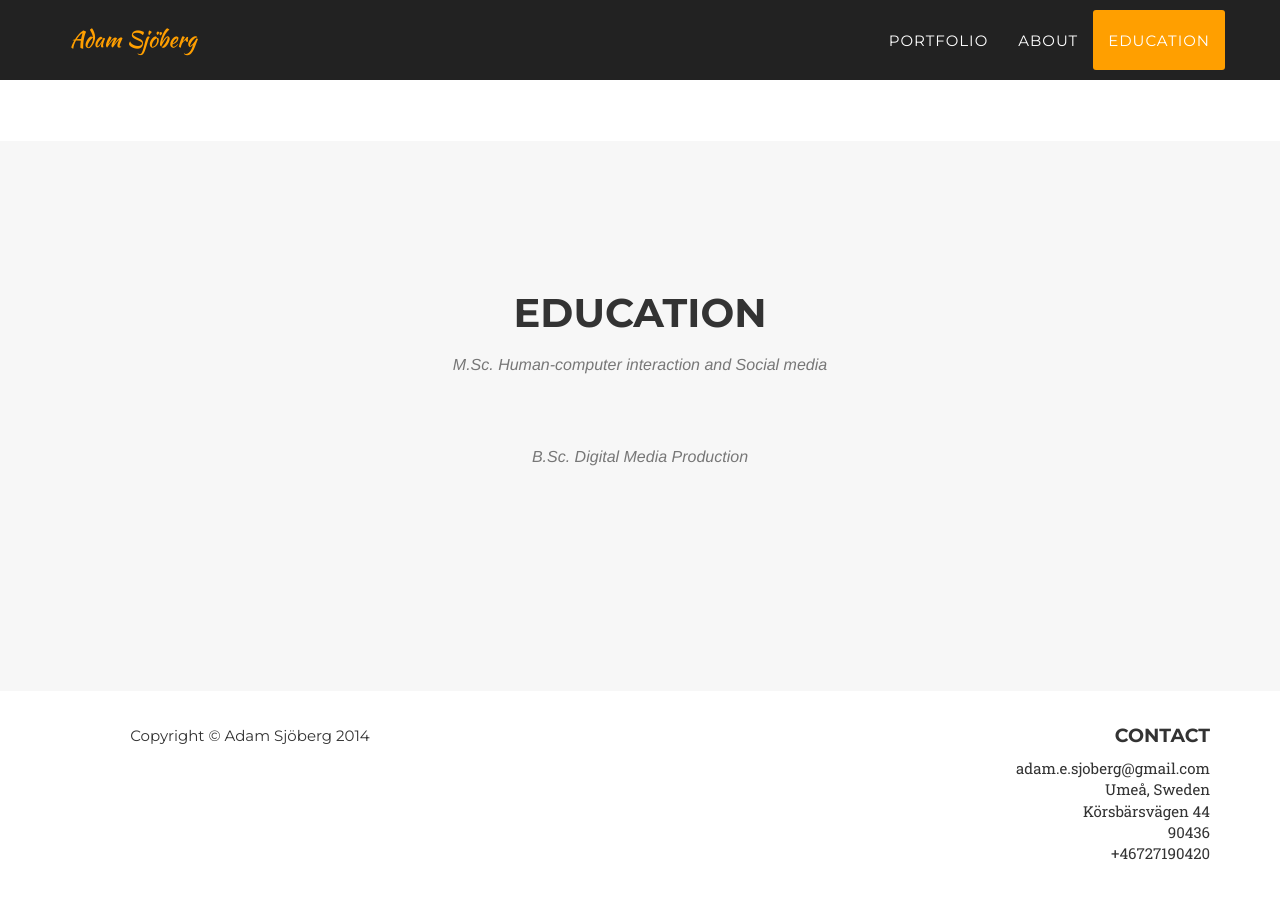
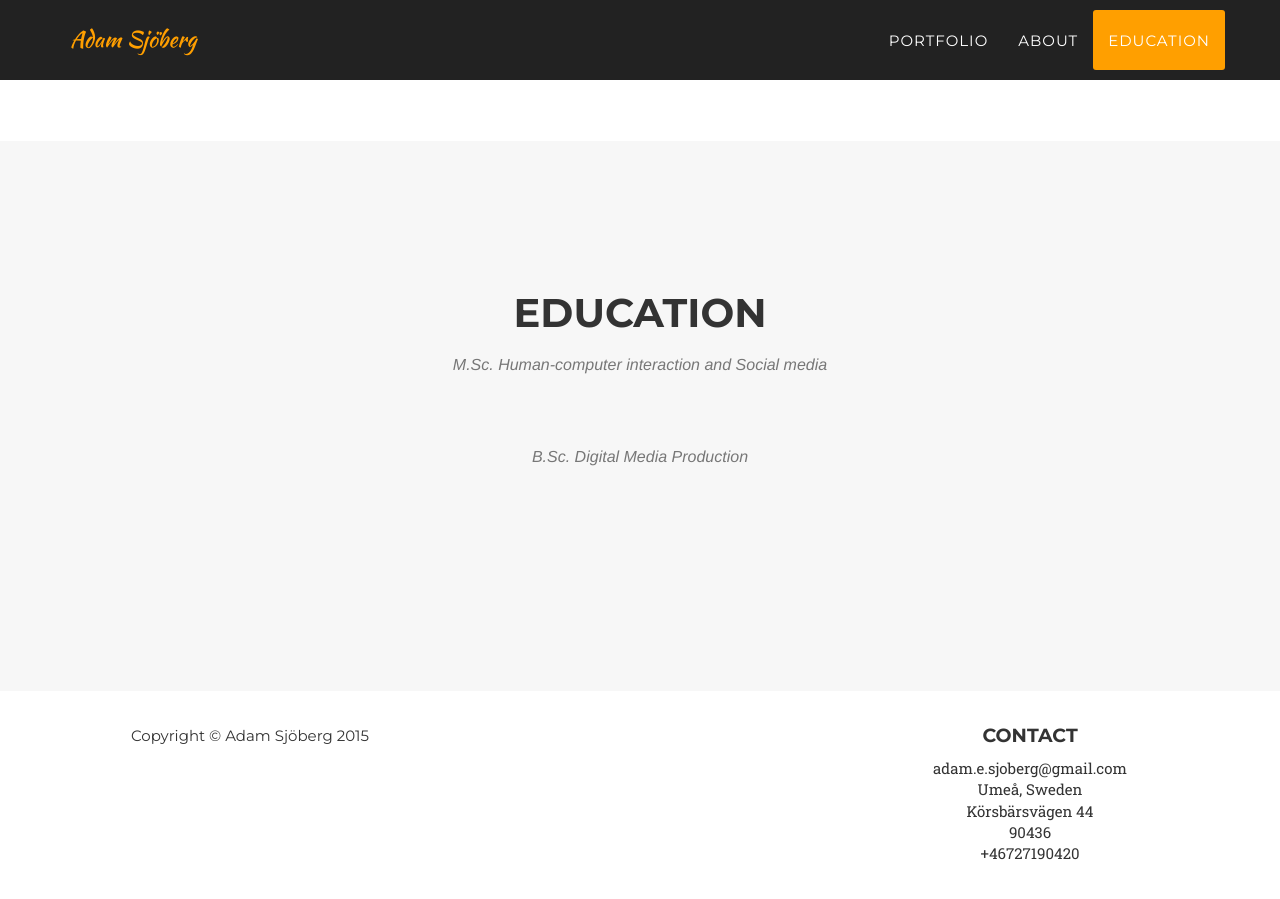
Before and after one commit to Adamsjoberg/Adamsjoberg.github.io, a Jekyll site: the page built from index.html, in a window 1280 px wide and 900 px high, scrolled down 3382 px. Built offline with Jekyll 4.4.1, drawn with Linux system fonts in a browser that asks for light colours; some web fonts are replaced.

Commit message:
text center

```diff
--- a/_includes/footer.html
+++ b/_includes/footer.html
@@ -2,7 +2,7 @@
         <div class="container">
             <div class="row">
                 <div class="col-md-4">
-                    <span class="copyright">Copyright &copy; {{ site.title }} 2014</span>
+                    <span class="copyright">Copyright &copy; {{ site.title }} 2015</span>
                 </div>
                 <div class="col-md-4">
                     <ul class="list-inline social-buttons">
@@ -12,7 +12,7 @@
                         {% endfor %}
                     </ul>
                 </div>
-                <div class="col-md-4 text-right">
+                <div class="col-md-4 text-center">
                     <ul class="list-unstyled">
                       <li><h4>Contact</h4></li>
                         <li>adam.e.sjoberg@gmail.com
```
